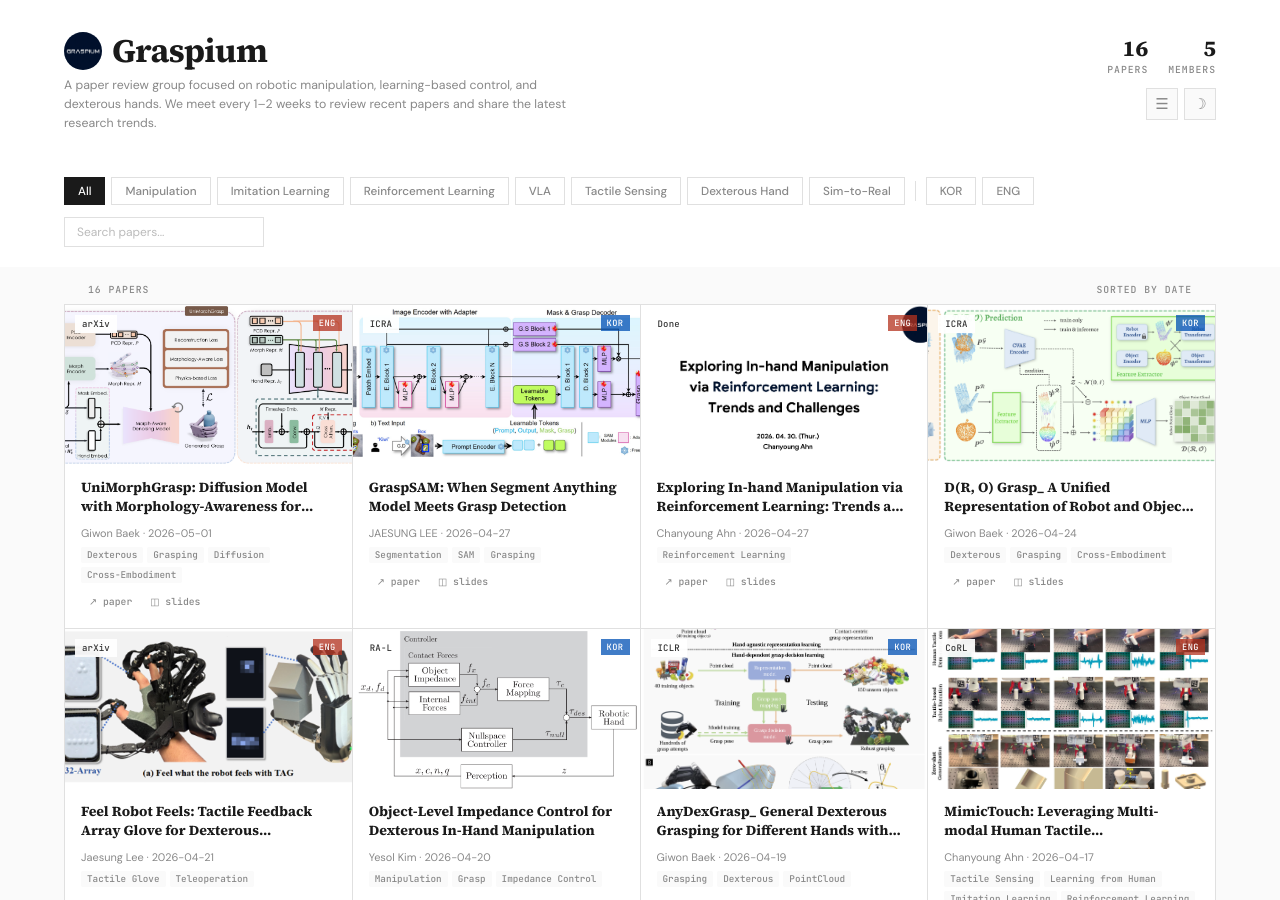
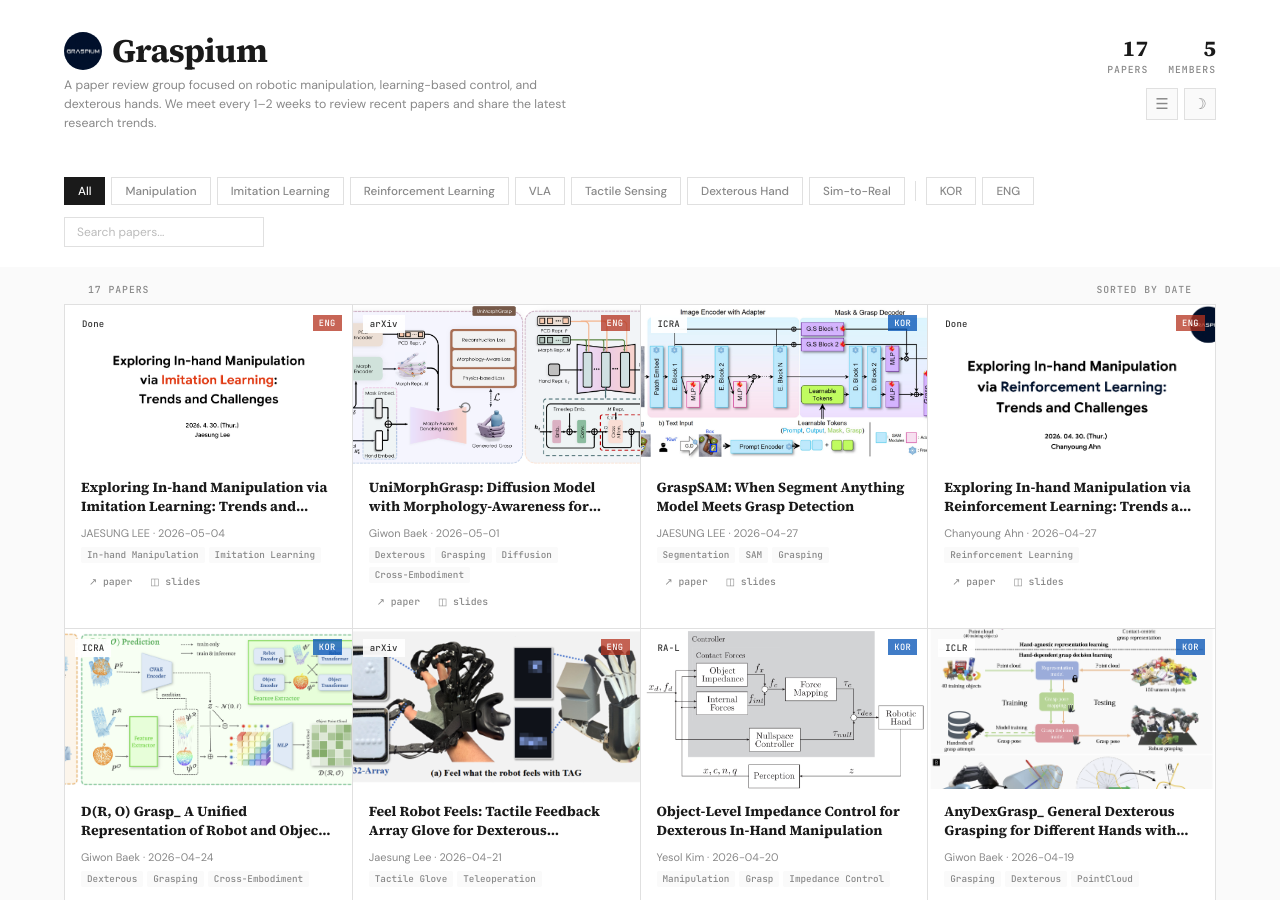
Before and after one commit to graspium-official/graspium-official.github.io, a Jekyll site: the page built from index.html, in a window 1280 px wide and 900 px high. Built offline with Jekyll 4.4.1, drawn with Linux system fonts in a browser that asks for light colours.

Commit message:
Add paper js-004: Exploring In-hand Manipulation  via Imitation Learning:  Trends and Challenges

```diff
--- a/_data/papers.yml
+++ b/_data/papers.yml
@@ -295,3 +295,20 @@
   thumbnail: "assets/thumbnails/GWB-004.png"
   slides: "https://drive.google.com/file/d/1u_Z-0IrPv-Uhp4FToxMLbziTklD8tiZ5/view?usp=drive_link"
   notes: "Code is not available yet"
+
+- id: "js-004"
+  title: "Exploring In-hand Manipulation  via Imitation Learning:  Trends and Challenges"
+  authors: "Jaesung Lee"
+  venue: "Done"
+  date: "2026-05-04"
+  field: "imitation_learning"
+  lang: "eng"
+  keywords:
+    - "In-hand Manipulation"
+    - "Imitation Learning"
+  presenter: "JAESUNG LEE"
+  status: "pending"
+  tldr: "Exploring In-hand Manipulation via Imitation Learning, and Methods for Acquiring Expert Demonstrations"
+  paper: "#"
+  thumbnail: "assets/thumbnails/js-004.png"
+  slides: "https://drive.google.com/file/d/1AwObXNn4t7MUW-IsILtIyC5eNEu7TMW3/view?usp=drive_link"
```
Also changed, not shown: assets/thumbnails/js-004.png (added).
